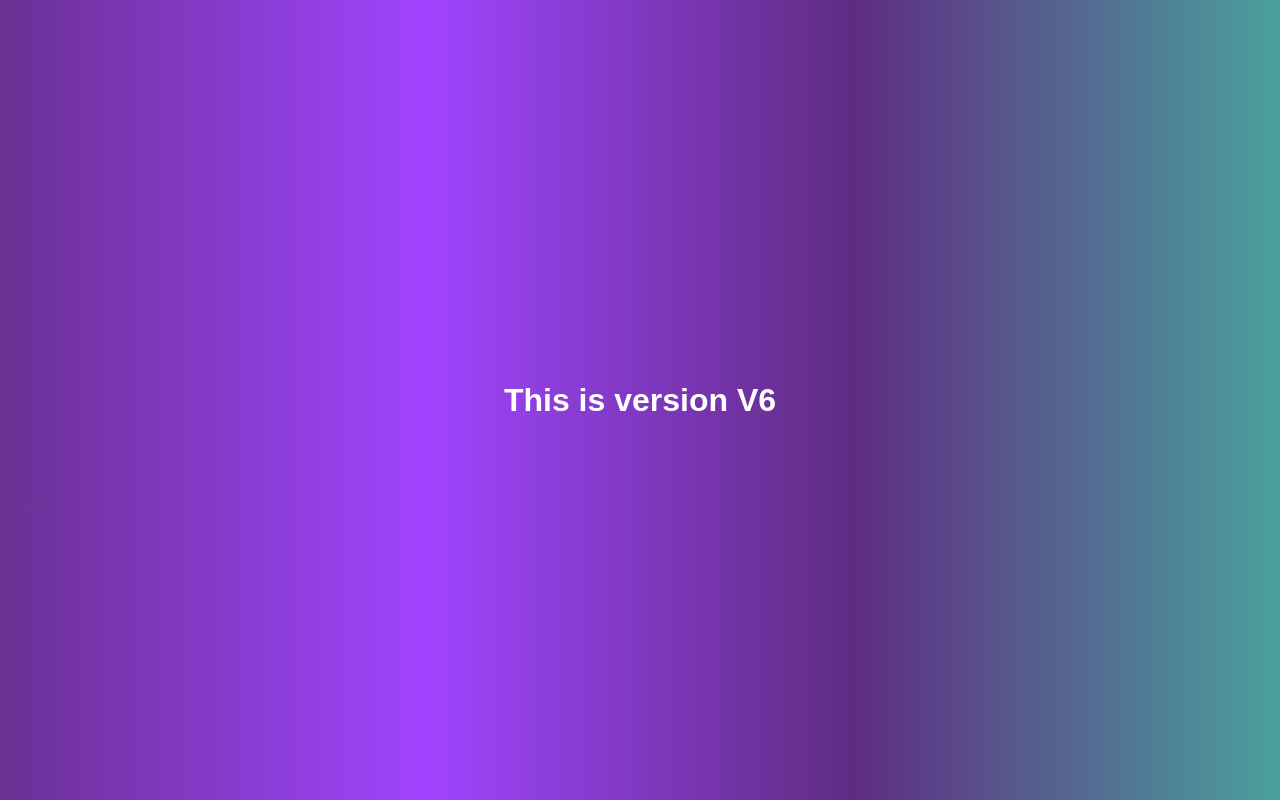
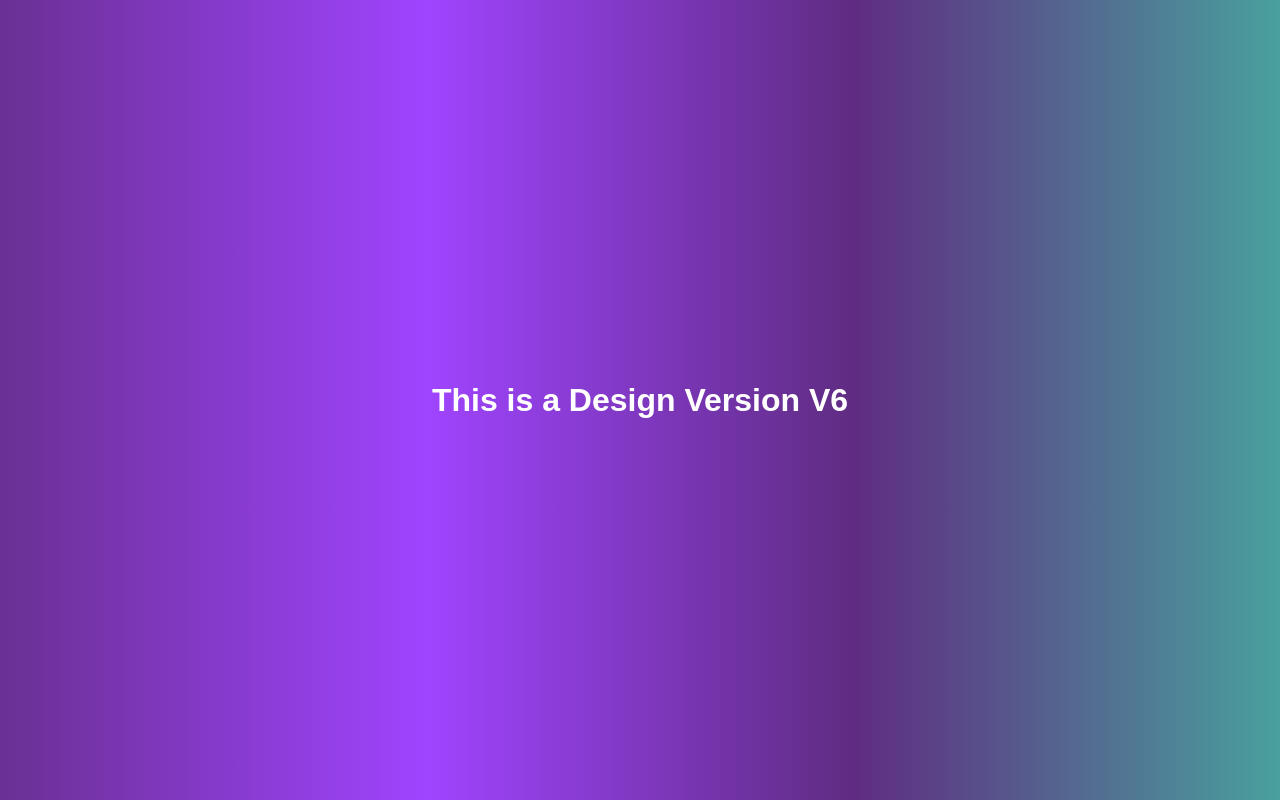
Before and after one commit to AdityaBhairawkar/myrepo, a plain HTML site: page index.html in a window 1280 px wide. Drawn offline with Linux system fonts and the light colour scheme.

Commit message:
Changed H1

```diff
--- a/index.html
+++ b/index.html
@@ -11,7 +11,7 @@
 </head>
 
 <body>
-    <h1>This is version V6</h1>
+    <h1>This is a Design Version V6</h1>
 
 </body>
 
```
